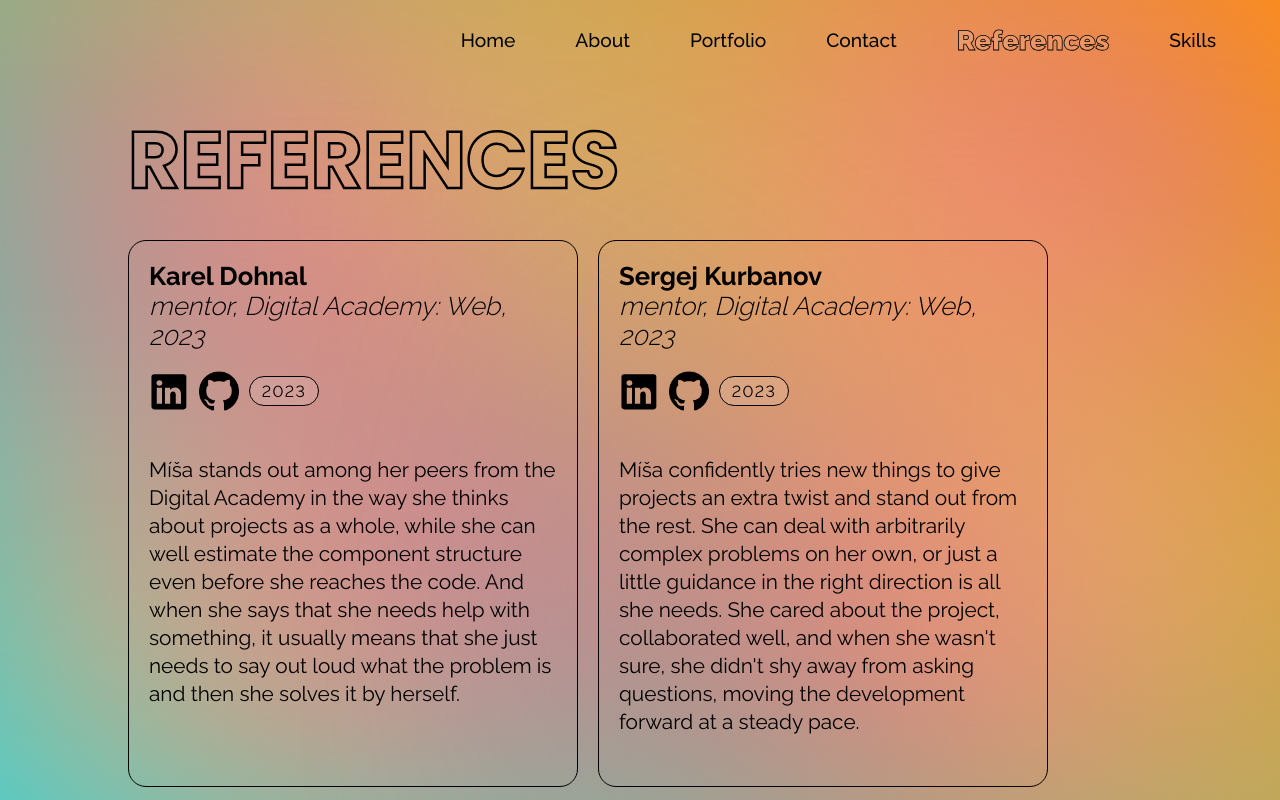
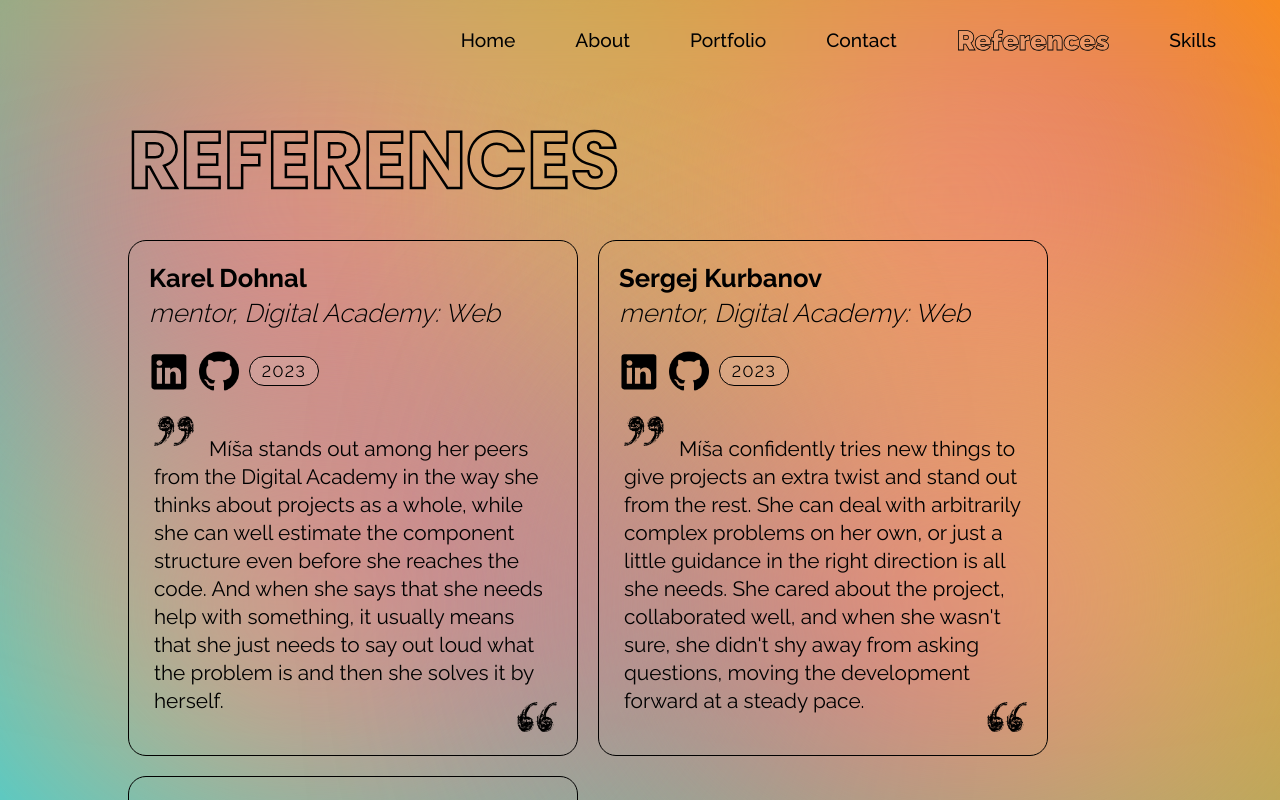
Before and after one commit to michaelamitr/personal-web-nextjs, a Next.js app: page /references in a window 1280 px wide. Shown: the top 800 px of the page. Built offline with nearby package versions, Linux system fonts and the light colour scheme.

Commit message:
Add brackets to reference items, styles improvement

```diff
--- a/src/components/ReferenceItem/referenceItem.module.css
+++ b/src/components/ReferenceItem/referenceItem.module.css
@@ -10,6 +10,7 @@
 .reference_item_headline {
   font-size: 1.6rem;
   margin-bottom: 15px;
+  line-height: 35px;
 }
 
 .name {
@@ -24,10 +25,24 @@
   justify-content: flex-start;
   align-items: center;
   gap: 10px;
-  margin-bottom: 40px;
+  margin-bottom: 20px;
 }
 
+.item_wrapper p {
+  position: relative;
+  padding: 0 5px;
+  margin-bottom: 20px;
+}
 
+.brackets_bottom {
+  margin: 0 15px 10px 0;
+}
+
+.brackets_top {
+  position: absolute;
+  right: 0;
+  margin: 15px 0 0 10px;
+}
 
 @media (min-width:1400px) {
   .item_wrapper {
--- a/src/components/ReferenceItem/referenceItem.tsx
+++ b/src/components/ReferenceItem/referenceItem.tsx
@@ -2,6 +2,7 @@ import styles from './referenceItem.module.css';
 import YearTag from '../YearTag/yearTag';
 import Icon from '../Icon/icon';
 import { ReferenceItem } from '@/data/interfaces';
+import Image from 'next/image';
 
 export default function ReferenceItem({
   name,
@@ -23,7 +24,23 @@ export default function ReferenceItem({
         ))}
         <YearTag year={year} />
       </div>
-      <p>{reference}</p>
+      <p>
+        <Image
+          src={'/icons/brackets-bottom.png'}
+          alt={'Brackets bottom'}
+          width={40}
+          height={30}
+          className={styles.brackets_bottom}
+        />
+        {reference}
+        <Image
+          src={'/icons/brackets-top.png'}
+          alt={'Brackets top'}
+          width={40}
+          height={30}
+          className={styles.brackets_top}
+        />
+      </p>
     </div>
   );
 }
--- a/src/data/references.json
+++ b/src/data/references.json
@@ -14,7 +14,7 @@
         "alt": "GitHub icon"
       }
     ],
-    "role": "mentor, Digital Academy: Web, 2023",
+    "role": "mentor, Digital Academy: Web",
     "reference": "Míša stands out among her peers from the Digital Academy in the way she thinks about projects as a whole, while she can well estimate the component structure even before she reaches the code. And when she says that she needs help with something, it usually means that she just needs to say out loud what the problem is and then she solves it by herself.",
     "year": 2023
   },
@@ -33,7 +33,7 @@
         "alt": "GitHub icon"
       }
     ],
-    "role": "mentor, Digital Academy: Web, 2023",
+    "role": "mentor, Digital Academy: Web",
     "reference": "Míša confidently tries new things to give projects an extra twist and stand out from the rest. She can deal with arbitrarily complex problems on her own, or just a little guidance in the right direction is all she needs. She cared about the project, collaborated well, and when she wasn't sure, she didn't shy away from asking questions, moving the development forward at a steady pace.",
     "year": 2023
   },
@@ -52,7 +52,7 @@
         "alt": "GitHub icon"
       }
     ],
-    "role": "project partner, Digital Academy: Web, 2023",
+    "role": "project partner, Digital Academy: Web",
     "reference": "I worked with Míša on the final project as part of the Digital Academy in Czechitas and it was a pleasure to work with her. We are on the same wavelength, but even though each of us came with a different opinion, we immediately resolved everything with a compromise to the satisfaction of both. Míša is a frontend enthusiast and has been my mentor many times when I was stuck with something and she already had experience with it. I would work with her again on another project and I would definitely recommend her to the team. In addition, she is not only good at programming, but she is creative and a divine photographer and painter.",
     "year": 2023
   }
```
Also changed, not shown: public/icons/brackets-bottom.png (added), public/icons/brackets-top.png (added).
